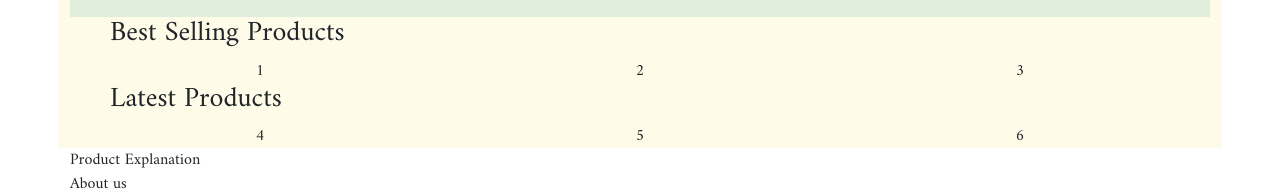
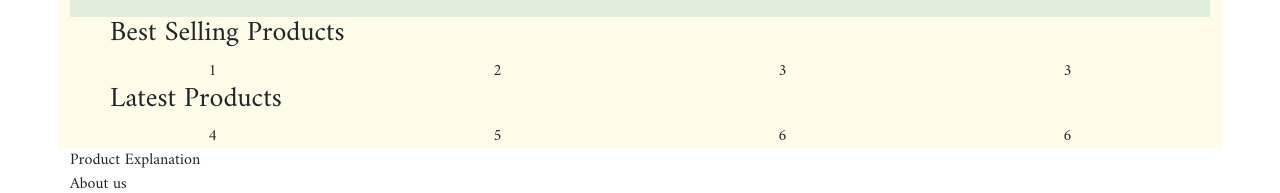
Before and after one commit to HerryNg/GreenPack---211001, a plain HTML site: page index.html in a window 1280 px wide. Shown: the part 841-1034 px from the top of the page. Drawn offline with nearby package versions, Linux system fonts and the light colour scheme.

Commit message:
update section 3 at 5:36 pm

```diff
--- a/index.html
+++ b/index.html
@@ -68,6 +68,7 @@
                     <div class="product">1</div>
                     <div class="product">2</div>
                     <div class="product">3</div>
+                    <div class="product">3</div>
                 </div>
             </div>
             <div class="late-product">
@@ -75,6 +76,7 @@
                 <div class="product-L">
                     <div class="product">4</div>
                     <div class="product">5</div>
+                    <div class="product">6</div>
                     <div class="product">6</div>
                 </div>
            </div>
```
